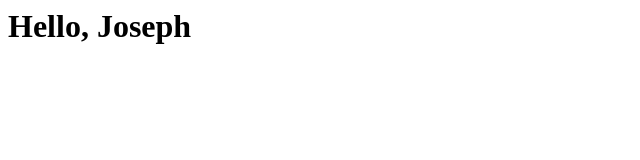
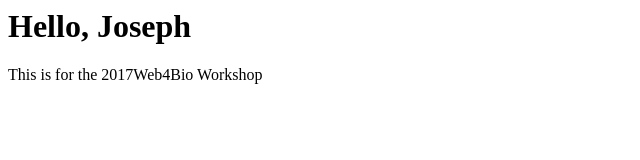
Before and after one commit to jbalsamo/myw4b2017, a plain HTML site: page index.html in a window 1280 px wide. Shown: the whole page, without its empty margins (0-640 px from the left). Drawn offline with Linux system fonts and the light colour scheme.

Commit message:
Edited Index

```diff
--- a/index.html
+++ b/index.html
@@ -9,6 +9,7 @@
 
 <body>
     <h1>Hello, Joseph</h1>
+    This is for the 2017Web4Bio Workshop
 </body>
 
 </html>
```
